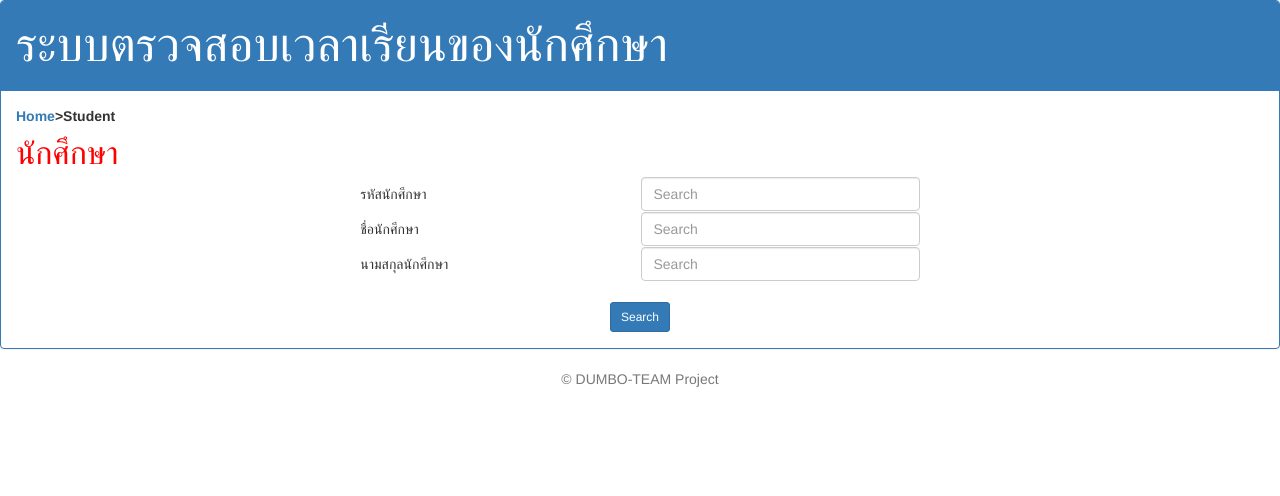
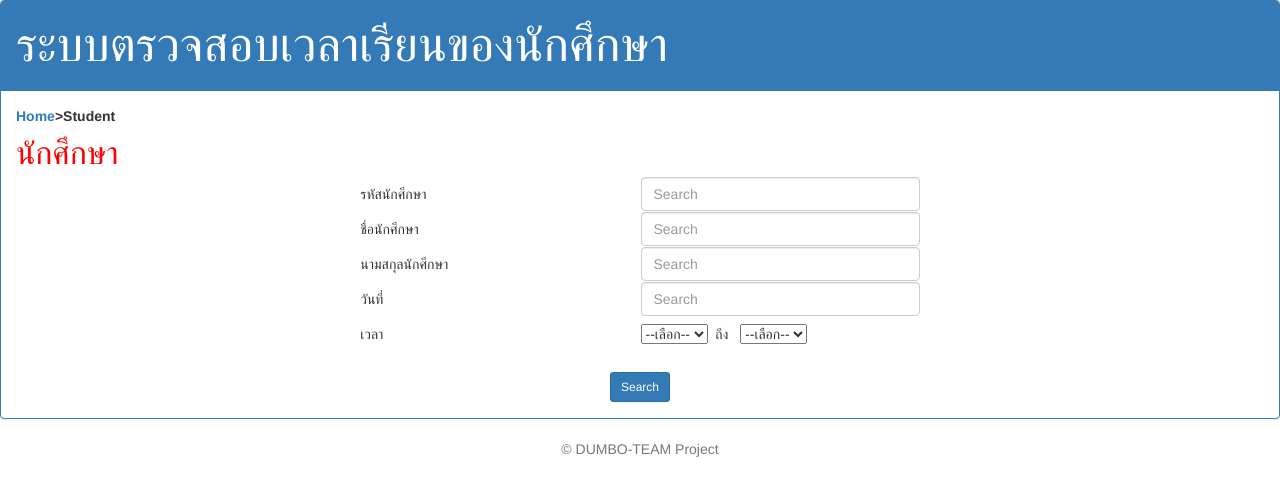
Before and after one commit to mlmng/ProjectSwdev, a website: page public/student.html in a window 1280 px wide. Drawn offline with nearby package versions, Linux system fonts and the light colour scheme.

Commit message:
web application

```diff
--- a/public/css/stylish.css
+++ b/public/css/stylish.css
@@ -14,10 +14,11 @@ div.figure p {
 img.scaled {
   width: 100%;
 }
-table, th, td {
+table#t02, th, td {
     border: 1px solid white;
     width: 45%
 }
 table#t01,tr,td{
     border: 1px solid white;
+    width: 45%
 }
--- a/public/student.html
+++ b/public/student.html
@@ -1,5 +1,5 @@
 <!DOCTYPE html>
-<html ng-app="myApp">
+<html ng-app="myApp" lang="en">
 <head>
 	<meta charset="utf-8">
     <meta http-equiv="X-UA-Compatible" content="IE=edge">
@@ -7,6 +7,20 @@
 	<title>สำหรับนักศึกษา</title>
 	<link rel="stylesheet" type="text/css" href="lib/bootstrap/dist/css/bootstrap.min.css">
 	<link rel="stylesheet" type="text/css" href="css/stylish.css">
+    <script src="//code.jquery.com/jquery-1.10.2.js"></script> <!-- calendar -->
+    <script src="//code.jquery.com/ui/1.11.2/jquery-ui.js"></script>
+
+    <script src="lib/jquery/dist/jquery.min.js"></script>
+    <script src="lib/bootstrap/dist/js/bootstrap.min.js"></script>
+
+	<link rel="stylesheet" href="//code.jquery.com/ui/1.11.2/themes/smoothness/jquery-ui.css">
+    <link rel="stylesheet" href="/resources/demos/style.css">
+    <script>
+	  $(function() {
+	    $( "#datepicker" ).datepicker();
+	  });
+  	</script>
+
 </head>
 <body ng-controller="mainCtrl">
 	<div class="panel panel-primary">
@@ -34,10 +48,57 @@
 					</td>
 				</tr>
 				<tr>
+					<td width="5">วันที่</td>
+					<td>
+						<input type="text" class="form-control" placeholder="Search" id="datepicker">
+					</td>
+				</tr>
+				<tr height ="35">
+					<td width="5">เวลา</td>
+					<td>
+						<!-- start dropdown -->
+						<select class="selectpicker">
+							<option>--เลือก--</option>
+						    <option>08:00</option>
+						    <option>09:00</option>
+						    <option>10:00</option>
+						    <option>11:00</option>
+						    <option>12:00</option>
+						    <option>13:00</option>
+						    <option>14:00</option>
+						    <option>15:00</option>
+						    <option>16:00</option>
+						    <option>17:00</option>
+						</select>
+
+						<!-- end dropdown -->
+						&nbsp;ถึง &nbsp;
+						<!-- start dropdown 2 -->
+
+						 <select class="selectpicker">
+						 	<option>--เลือก--</option>
+						    <option>08:50</option>
+						    <option>09:50</option>
+						    <option>10:50</option>
+						    <option>11:50</option>
+						    <option>12:50</option>
+						    <option>13:50</option>
+						    <option>14:50</option>
+						    <option>15:50</option>
+						    <option>16:50</option>
+						    <option>17:50</option>
+						 </select>
+
+						<!-- end dropdown 2-->
+
+					</td>
+				</tr>
+				<tr>
 					<td colspan="2" align="center">
 						<br><button type="submit" class="btn btn-primary btn-sm">Search</button>
 					</td>
 				</tr>
+
 			</table>
 		</div>
 	</div>
@@ -46,5 +107,7 @@
         		<p class="text-muted" align="center">© DUMBO-TEAM Project</p>
       		</div>
       	</div>
+
 </body>
+
 </html>
```
Also changed, not shown: public/showdata.html (added).
